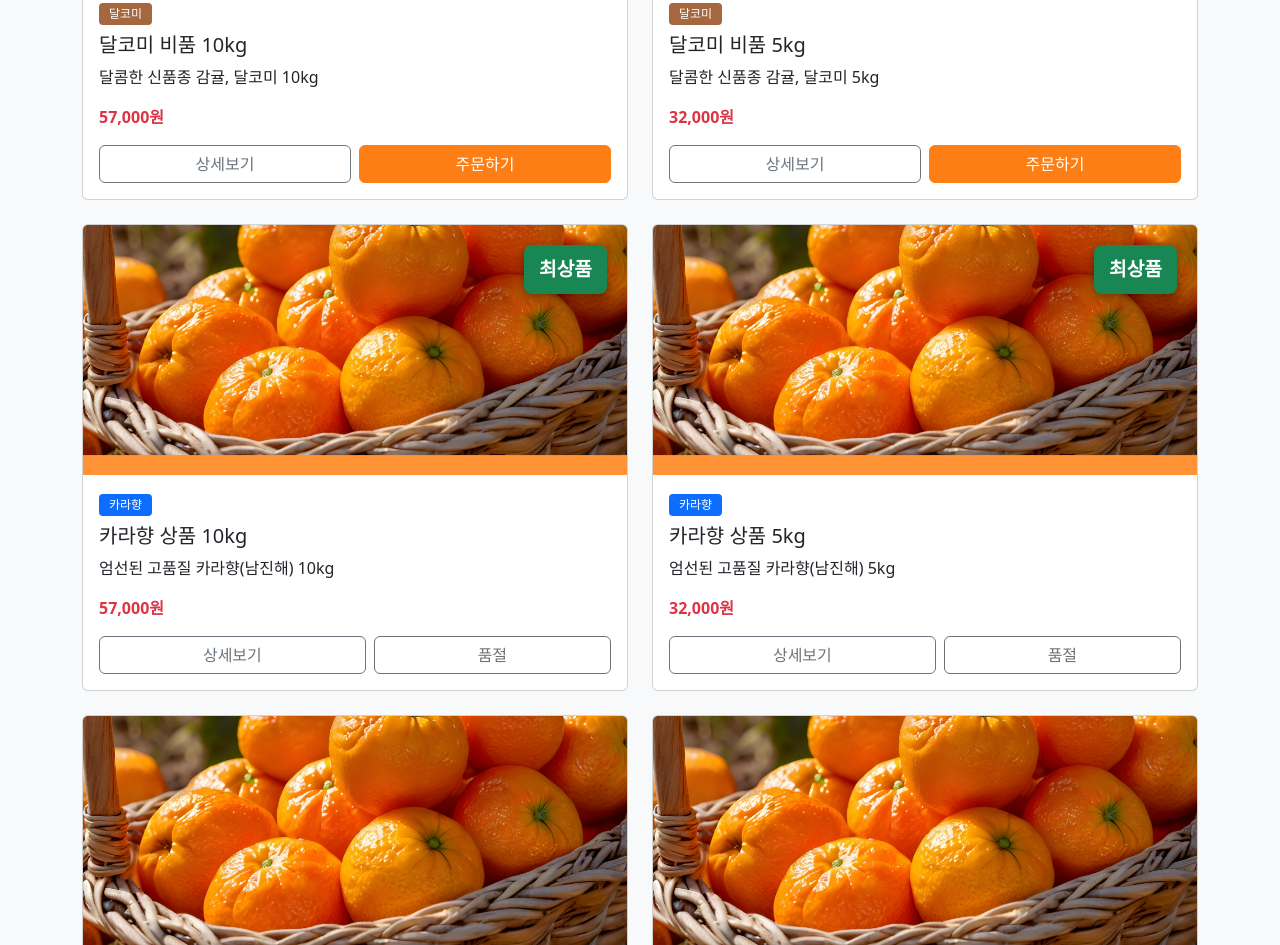
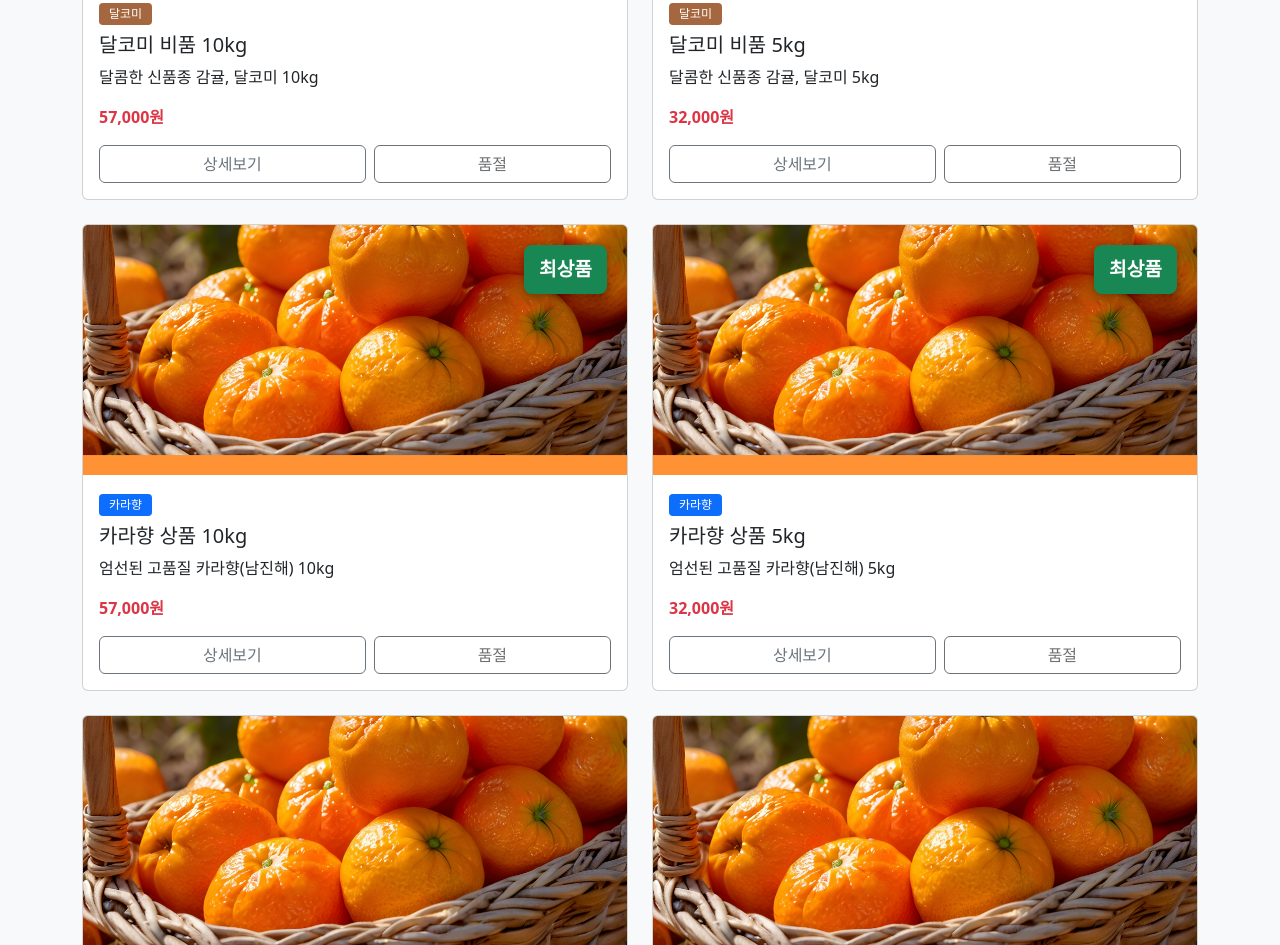
Before and after one commit to lynnjean/mandarin-shop, a plain HTML site: page index.html in a window 1280 px wide. Shown: the part 1628-2573 px from the top of the page. Drawn offline with nearby package versions, Linux system fonts and the light colour scheme; a web font is replaced by a local one.

Commit message:
📝 품절 변경

```diff
--- a/index.html
+++ b/index.html
@@ -619,14 +619,14 @@
                         class="btn btn-outline-secondary flex-grow-1"
                         >상세보기</a
                       >
-                      <a
+                      <!-- <a
                         href="https://forms.gle/D4xng2MdRpsQtJBd9"
                         class="btn btn-order flex-grow-1"
                         >주문하기</a
-                      >
-                      <!-- <button class="btn btn-sold-out flex-grow-1" disabled>
+                      > -->
+                      <button class="btn btn-sold-out flex-grow-1" disabled>
                         품절
-                      </button> -->
+                      </button>
                     </div>
                   </div>
                 </div>
@@ -651,14 +651,14 @@
                         class="btn btn-outline-secondary flex-grow-1"
                         >상세보기</a
                       >
-                      <a
+                      <!-- <a
                         href="https://forms.gle/D4xng2MdRpsQtJBd9"
                         class="btn btn-order flex-grow-1"
                         >주문하기</a
-                      >
-                      <!-- <button class="btn btn-sold-out flex-grow-1" disabled>
+                      > -->
+                      <button class="btn btn-sold-out flex-grow-1" disabled>
                         품절
-                      </button> -->
+                      </button>
                     </div>
                   </div>
                 </div>
```
Also changed, not shown: dalkomi/bproduct-10kg.html (+3 -3 lines), dalkomi/bproduct-5kg.html (+3 -3 lines).
